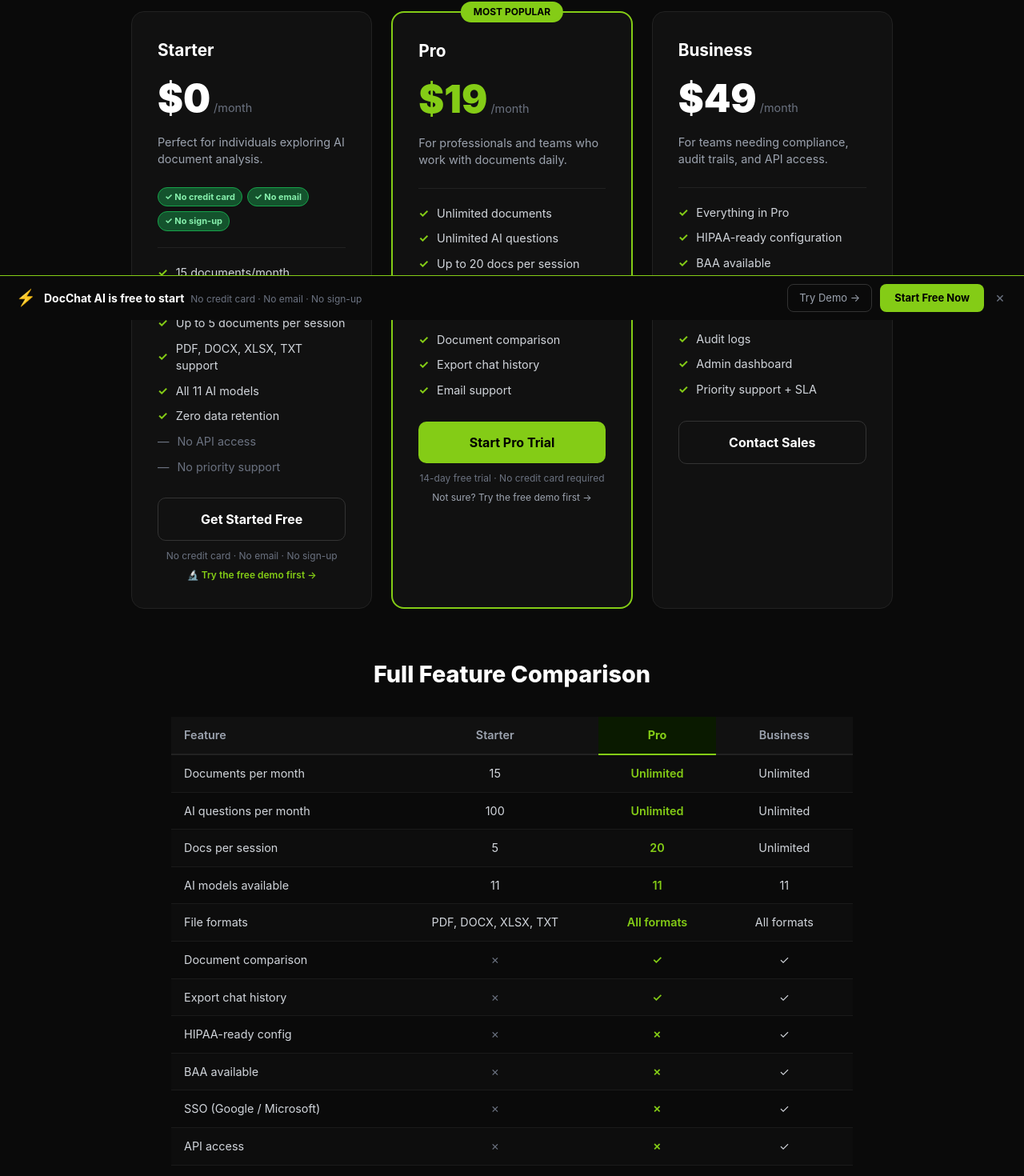
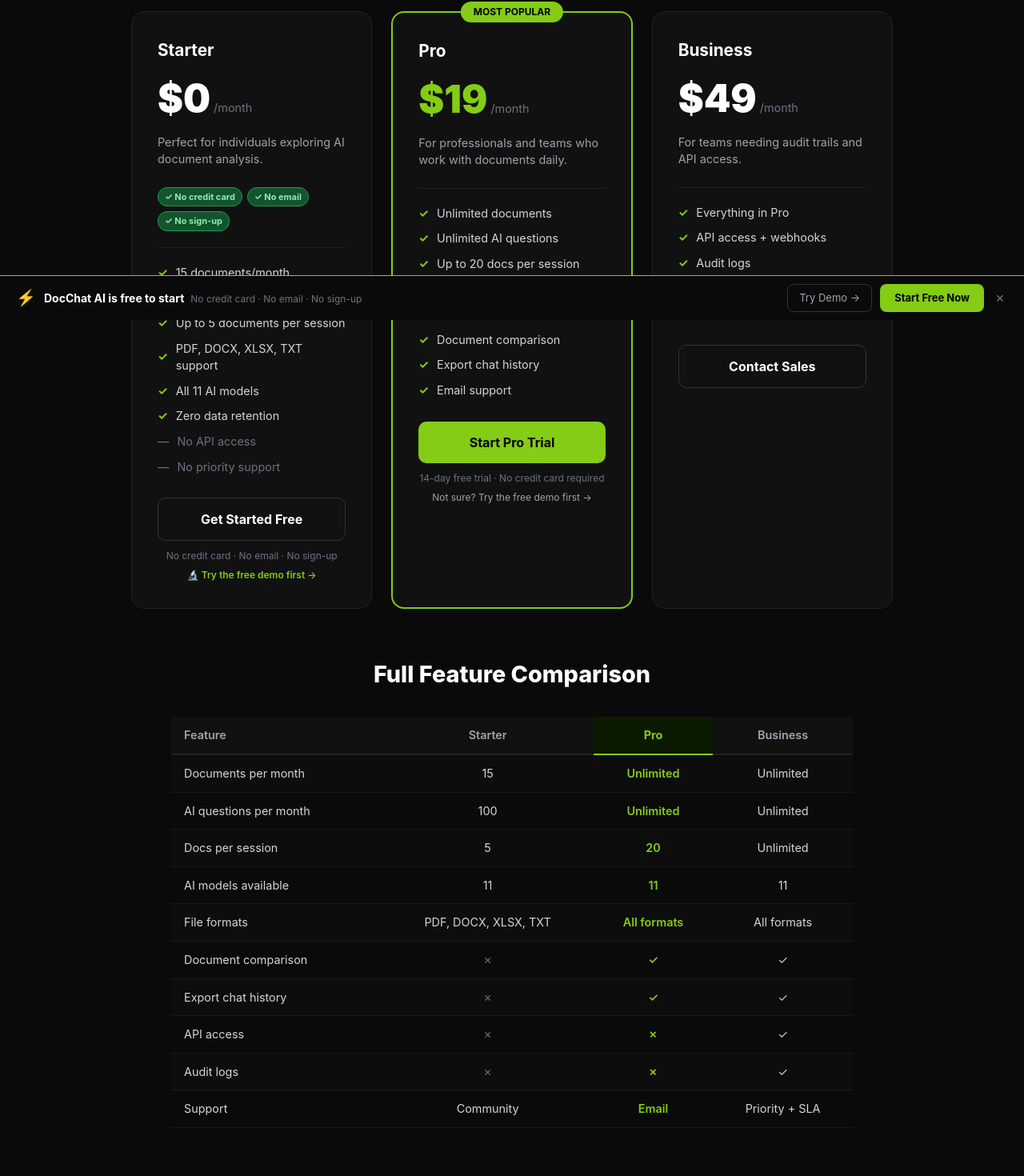
Before and after one commit to justin280/docchat-saas, a Next.js app: page /pricing in a window 1280 px wide. Shown: the part 400-1870 px from the top of the page at 80% size. Built offline with nearby package versions, Linux system fonts and the light colour scheme.

Commit message:
Pricing: remove HIPAA/SOC2/BAA/SSO from meta, FAQ, table, plan card, footer

```diff
--- a/app/(pages)/pricing/page.js
+++ b/app/(pages)/pricing/page.js
@@ -3,7 +3,7 @@
 
 export const metadata = {
   title: 'Pricing — DocChat AI Plans | Free, Pro & Business',
-  description: 'DocChat AI pricing: Free Starter plan with no credit card, Pro at \$19/month, Business at \$49/month. Unlimited documents, 11 AI models, HIPAA-ready options.',
+  description: 'DocChat AI pricing: Free Starter plan with no credit card, Pro at \$19/month, Business at \$49/month. Unlimited documents and 11 AI models.',
   alternates: { canonical: '/pricing' }
 };
 
@@ -57,7 +57,6 @@
     ['What happens if I exceed my document limit?', "On the Starter plan, you'll be prompted to upgrade when you hit your limit. Pro and Business plans have unlimited uploads."],
     ['Do you offer refunds?', 'Yes — we offer a 14-day money-back guarantee on all paid plans. No questions asked.'],
     ['What is zero-retention architecture?', 'Your documents are processed entirely in-session and are never written to disk, stored in databases, or used to train AI models.'],
-    ['Can I get a BAA for HIPAA compliance?', 'Yes — Business plan customers can request a signed Business Associate Agreement (BAA) from our security team.'],
   ];
 
   const tableRows = [
@@ -68,9 +67,6 @@
     ['File formats', 'PDF, DOCX, XLSX, TXT', 'All formats', 'All formats'],
     ['Document comparison', '&#10007;', '&#10003;', '&#10003;'],
     ['Export chat history', '&#10007;', '&#10003;', '&#10003;'],
-    ['HIPAA-ready config', '&#10007;', '&#10007;', '&#10003;'],
-    ['BAA available', '&#10007;', '&#10007;', '&#10003;'],
-    ['SSO (Google / Microsoft)', '&#10007;', '&#10007;', '&#10003;'],
     ['API access', '&#10007;', '&#10007;', '&#10003;'],
     ['Audit logs', '&#10007;', '&#10007;', '&#10003;'],
     ['Support', 'Community', 'Email', 'Priority + SLA'],
@@ -150,13 +146,10 @@
             <span style={{...s.priceNum, color: '#fff'}}>&#36;49</span>
             <span style={s.pricePer}>/month</span>
           </div>
-          <p style={s.planDesc}>For teams needing compliance, audit trails, and API access.</p>
+          <p style={s.planDesc}>For teams needing audit trails and API access.</p>
           <div style={s.divider} />
           <ul style={s.featureList}>
             <li style={s.feature}><span style={s.featureCheck}>&#10003;</span> Everything in Pro</li>
-            <li style={s.feature}><span style={s.featureCheck}>&#10003;</span> HIPAA-ready configuration</li>
-            <li style={s.feature}><span style={s.featureCheck}>&#10003;</span> BAA available</li>
-            <li style={s.feature}><span style={s.featureCheck}>&#10003;</span> SSO (Google + Microsoft)</li>
             <li style={s.feature}><span style={s.featureCheck}>&#10003;</span> API access + webhooks</li>
             <li style={s.feature}><span style={s.featureCheck}>&#10003;</span> Audit logs</li>
             <li style={s.feature}><span style={s.featureCheck}>&#10003;</span> Admin dashboard</li>
@@ -211,7 +204,7 @@
           ))}
         </div>
         <p style={{color: '#4b5563', marginTop: '32px', fontSize: '0.85rem'}}>
-          Powered by <strong style={{color: '#9ca3af'}}>NVIDIA NIM</strong> &#183; SOC2-aligned &#183; HIPAA-ready &#183; Zero retention
+          Powered by <strong style={{color: '#9ca3af'}}>NVIDIA NIM</strong> &#183; Zero retention &#183; TLS encrypted
         </p>
       </div>
       <StickyBar />
```
